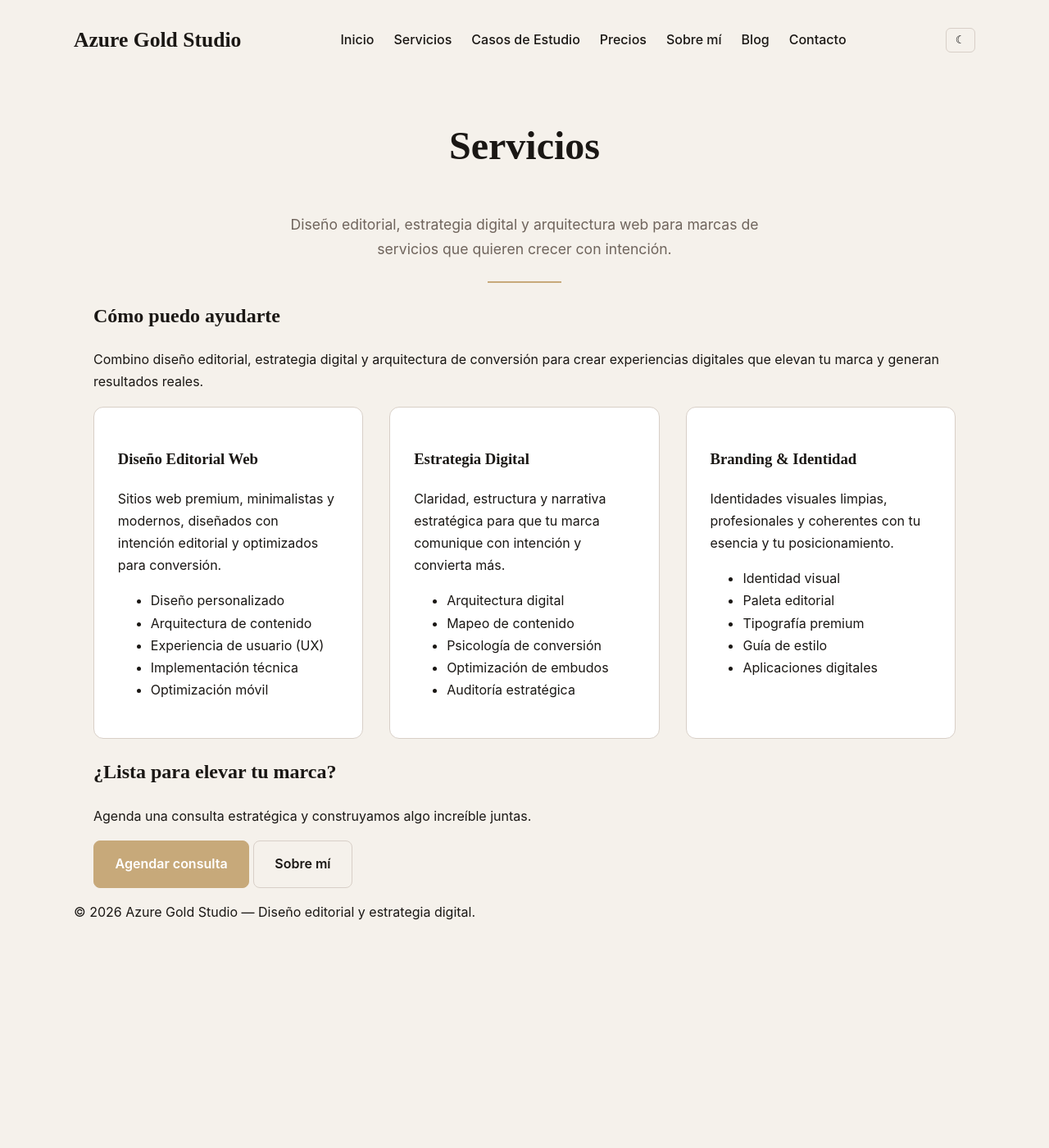
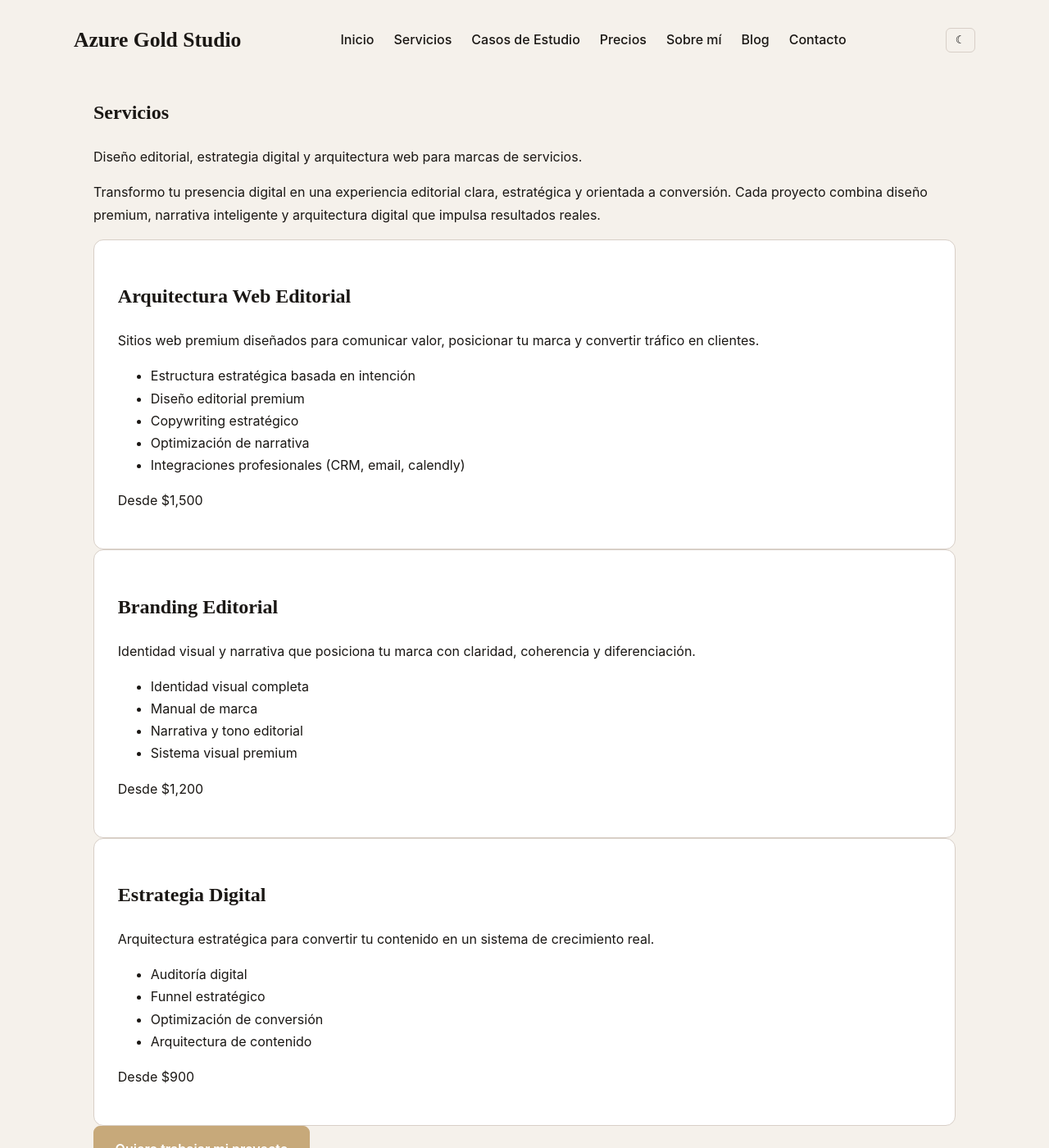
Before and after one commit to jcynay0206/mi_portfolio, a Jekyll site: the page built from servicios.html, in a window 1280 px wide and 1400 px high. Shown: the whole window at 82% size. Built offline with Jekyll 4.4.1, drawn with Linux system fonts in a browser that asks for light colours.

Commit message:
Update servicios.html

```diff
--- a/servicios.html
+++ b/servicios.html
@@ -1,73 +1,34 @@
 ---
-layout: default
+layout: services
 title: "Servicios"
-permalink: /servicios.html
+subtitle: "Diseño editorial, estrategia digital y arquitectura web para marcas de servicios."
+intro: "Transformo tu presencia digital en una experiencia editorial clara, estratégica y orientada a conversión. Cada proyecto combina diseño premium, narrativa inteligente y arquitectura digital que impulsa resultados reales."
+services:
+  - title: "Arquitectura Web Editorial"
+    description: "Sitios web premium diseñados para comunicar valor, posicionar tu marca y convertir tráfico en clientes."
+    items:
+      - Estructura estratégica basada en intención
+      - Diseño editorial premium
+      - Copywriting estratégico
+      - Optimización de narrativa
+      - Integraciones profesionales (CRM, email, calendly)
+    price: "Desde $1,500"
+
+  - title: "Branding Editorial"
+    description: "Identidad visual y narrativa que posiciona tu marca con claridad, coherencia y diferenciación."
+    items:
+      - Identidad visual completa
+      - Manual de marca
+      - Narrativa y tono editorial
+      - Sistema visual premium
+    price: "Desde $1,200"
+
+  - title: "Estrategia Digital"
+    description: "Arquitectura estratégica para convertir tu contenido en un sistema de crecimiento real."
+    items:
+      - Auditoría digital
+      - Funnel estratégico
+      - Optimización de conversión
+      - Arquitectura de contenido
+    price: "Desde $900"
 ---
-
-<section class="services-hero wrapper reveal">
-  <h1 class="services-hero-title">Servicios</h1>
-  <p class="services-hero-subtitle">
-    Diseño editorial, estrategia digital y arquitectura web para marcas de servicios que quieren crecer con intención.
-  </p>
-  <div class="services-hero-line"></div>
-</section>
-
-<section class="services-intro wrapper reveal">
-  <h2>Cómo puedo ayudarte</h2>
-  <p>
-    Combino diseño editorial, estrategia digital y arquitectura de conversión para crear experiencias digitales que elevan tu marca y generan resultados reales.
-  </p>
-</section>
-
-<section class="services-grid wrapper reveal">
-
-  <div class="service-block">
-    <h3>Diseño Editorial Web</h3>
-    <p>
-      Sitios web premium, minimalistas y modernos, diseñados con intención editorial y optimizados para conversión.
-    </p>
-    <ul>
-      <li>Diseño personalizado</li>
-      <li>Arquitectura de contenido</li>
-      <li>Experiencia de usuario (UX)</li>
-      <li>Implementación técnica</li>
-      <li>Optimización móvil</li>
-    </ul>
-  </div>
-
-  <div class="service-block">
-    <h3>Estrategia Digital</h3>
-    <p>
-      Claridad, estructura y narrativa estratégica para que tu marca comunique con intención y convierta más.
-    </p>
-    <ul>
-      <li>Arquitectura digital</li>
-      <li>Mapeo de contenido</li>
-      <li>Psicología de conversión</li>
-      <li>Optimización de embudos</li>
-      <li>Auditoría estratégica</li>
-    </ul>
-  </div>
-
-  <div class="service-block">
-    <h3>Branding & Identidad</h3>
-    <p>
-      Identidades visuales limpias, profesionales y coherentes con tu esencia y tu posicionamiento.
-    </p>
-    <ul>
-      <li>Identidad visual</li>
-      <li>Paleta editorial</li>
-      <li>Tipografía premium</li>
-      <li>Guía de estilo</li>
-      <li>Aplicaciones digitales</li>
-    </ul>
-  </div>
-
-</section>
-
-<section class="services-cta wrapper reveal">
-  <h2>¿Lista para elevar tu marca?</h2>
-  <p>Agenda una consulta estratégica y construyamos algo increíble juntas.</p>
-  <a href="/calendly.html" class="btn">Agendar consulta</a>
-  <a href="/sobre-mi/" class="btn btn-outline">Sobre mí</a>
-</section>
```
